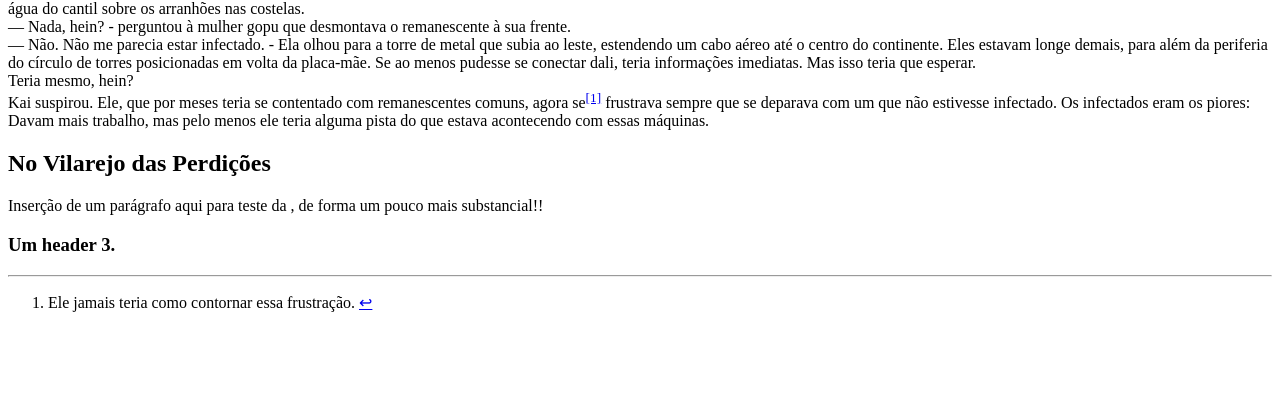
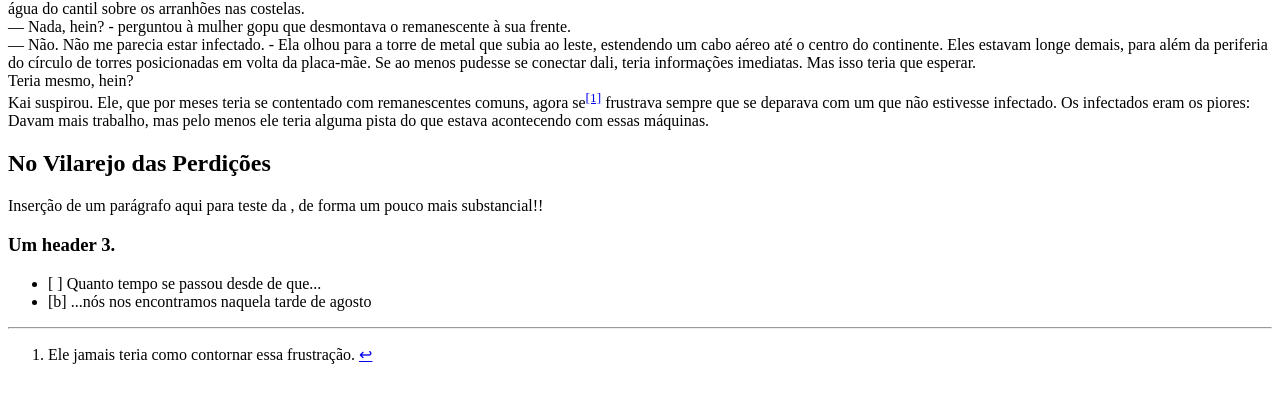
Before and after one commit to cajuzics/cajuzics.github.io, an Eleventy site: page src/site/notes/Personagens/Kai.md in a window 1280 px wide. Shown: the part 345-748 px from the top of the page. Built offline with nearby package versions, Linux system fonts and the light colour scheme; Eleventy itself is replaced by a stand-in of ours; files that its build step writes are made by us from their sources; what @sindresorhus/slugify, eleventy-plugin-nesting-toc, fs-file-tree, glob would draw is missing.

Commit message:
Published multiple files

```diff
--- a/src/site/notes/Personagens/Kai.md
+++ b/src/site/notes/Personagens/Kai.md
@@ -13,7 +13,8 @@ Kai suspirou. Ele, que por meses teria se contentado com remanescentes comuns, a
 Inserção de um parágrafo aqui para teste da , de forma um pouco mais substancial!!
 
 ### Um header 3.
-
+- [ ] Quanto tempo se passou desde de que...
+- [b] ...nós nos encontramos naquela tarde de agosto
 
 
 
```
